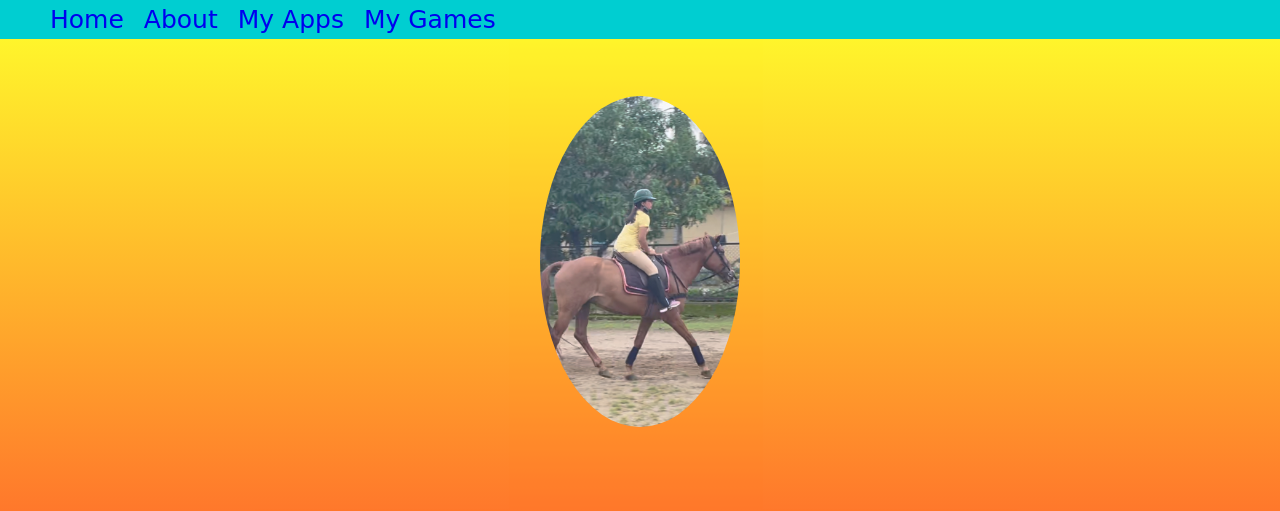
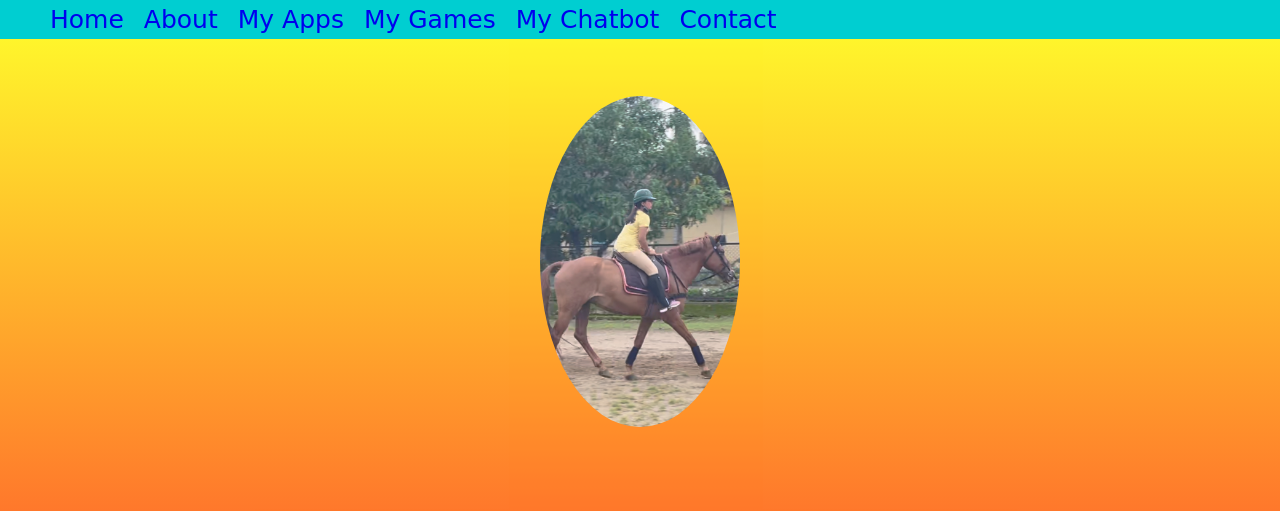
Before and after one commit to anokhidahi/Anokhi-Dahiya, a plain HTML site: page index.html in a window 1280 px wide. Shown: the top 511 px of the page. Drawn offline with Linux system fonts and the light colour scheme; a web font is replaced by a local one.

Commit message:
Add files via upload

```diff
--- a/index.html
+++ b/index.html
@@ -9,6 +9,7 @@
     <link rel="preconnect" href="https://fonts.googleapis.com">
     <link rel="preconnect" href="https://fonts.gstatic.com" crossorigin>
     <link href="https://fonts.googleapis.com/css2?family=Italianno&display=swap" rel="stylesheet">
+    <script src="https://kit.fontawesome.com/4ec3b440ca.js" crossorigin="anonymous"></script>
 </head>
 
 <body>
@@ -19,8 +20,8 @@
             <li class="links"> <a href="#bio"> About </a> </li>
             <li class="links"> <a href="#apps">My Apps </a> </li>
             <li class="links"> <a href="#games"> My Games</a> </li>
-            <li class="links"> <a href=""> </a> </li>
-            <li class="links"> <a href=""> </a> </li>
+            <li class="links"> <a href="#chatbot"> My Chatbot</a> </li>
+            <li class="links"> <a href="#contact"> Contact</a> </li>
         </ul>
     </center>
 
@@ -61,16 +62,23 @@
         </a>
     </section>
 
-    <section id="">
-        <h1> </h1>
+    <section id="chatbot">
+        <h1>My Chatbot </h1>
         <div class="line"> </div>
+        <iframe allow="microphone;" width="350" height="430" src="https://console.dialogflow.com/api-client/demo/embedded/06e0df3c-c3da-4cf0-af79-66c52efe2552">
+        </iframe>
 
     </section>
 
-    <section id="">
-        <h1> </h1>
+    <section id="contact">
+        <h1> Contact</h1>
         <div class="line"> </div>
-
+        <iframe src="https://www.google.com/maps/embed?pb=!1m18!1m12!1m3!1d241317.11609823277!2d72.74109995709657!3d19.08219783958221!2m3!1f0!2f0!3f0!3m2!1i1024!2i768!4f13.1!3m3!1m2!1s0x3be7c6306644edc1%3A0x5da4ed8f8d648c69!2sMumbai%2C%20Maharashtra!5e0!3m2!1sen!2sin!4v1633990599214!5m2!1sen!2sin" width="600" height="450" style="border:0;" allowfullscreen="" loading="lazy"></iframe>
+        <div class="contact_1">
+            <a href="mailto:codegirlanokhi@gmail.com?Subject=Hsello">
+                <i class="fas fa-inbox"></i>&nbsp;&nbsp; <h3>codegirlanokhi@gmail.com</h3>
+            </a>
+        </div>
     </section>
 </body>
 
```
